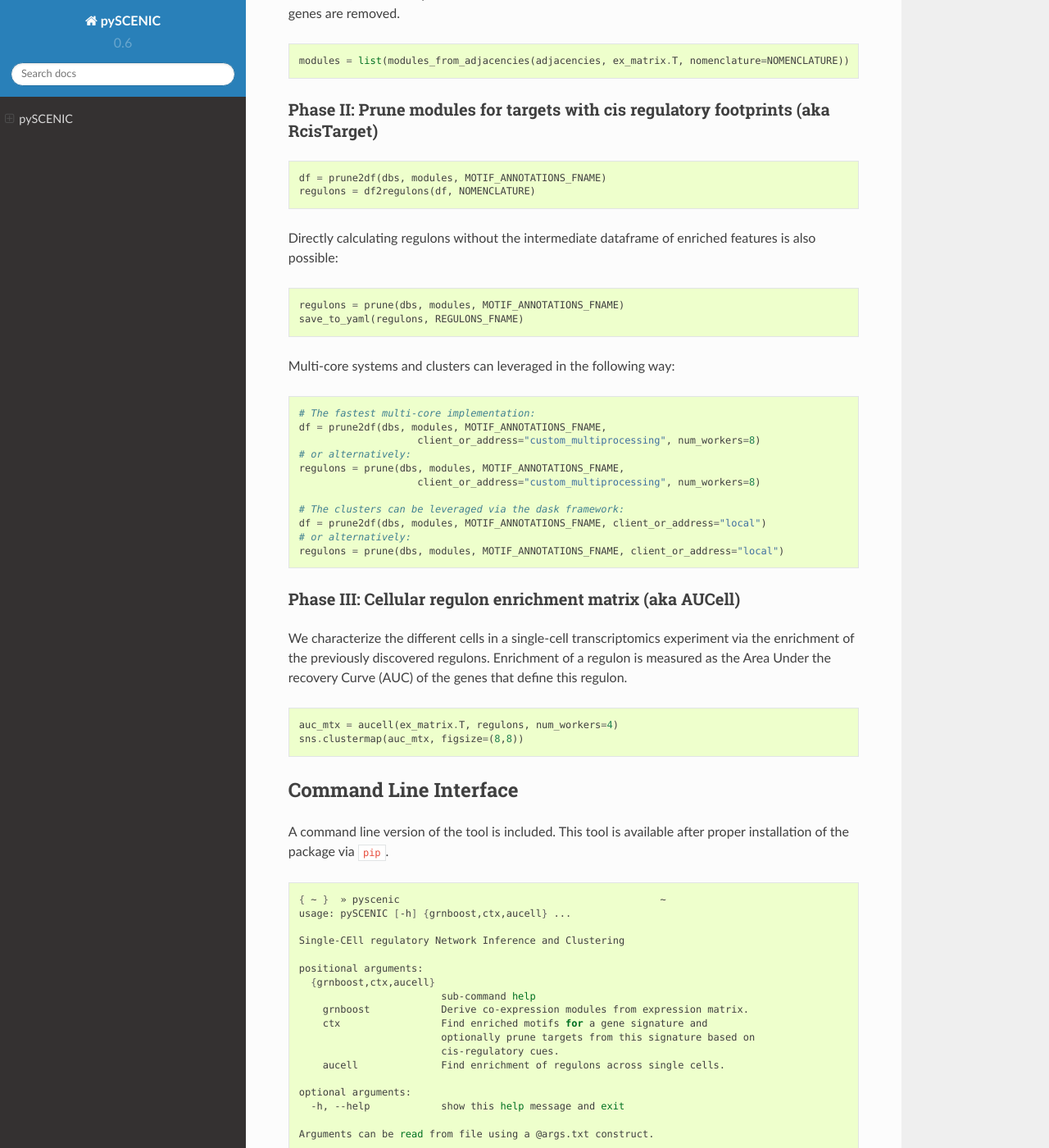
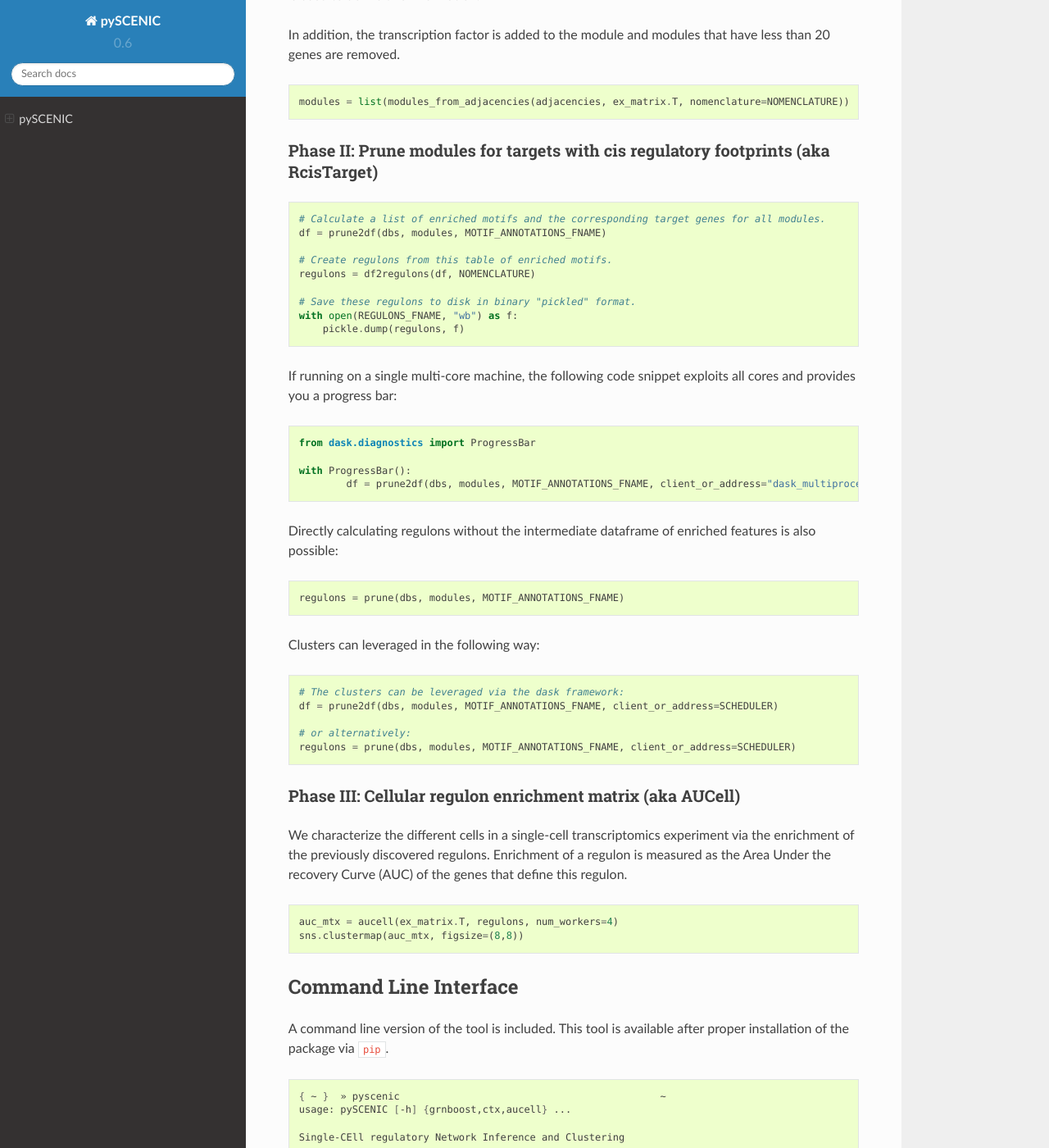
Before and after one commit to aertslab/pySCENIC, a Sphinx documentation site: the page built from docs/index.rst, in a window 1280 px wide and 1400 px high, scrolled down 4998 px. Shown: the whole window at 82% size. Built offline with Sphinx 7.4.7 and the Read the Docs theme 2.0.0, drawn with Linux system fonts in a browser that asks for light colours; some of the changed text lies outside the part shown.

Commit message:
More elaborate tutorial.

```diff
--- a/docs/index.rst
+++ b/docs/index.rst
@@ -135,6 +135,8 @@ First we import the necessary modules and declare some constants:
 .. code-block:: python
 
     import os
+    import glob
+    import pickle
     import pandas as pd
     import numpy as np
 
@@ -142,7 +144,7 @@ First we import the necessary modules and declare some constants:
     from arboretum.algo import grnboost2
 
     from pyscenic.rnkdb import FeatherRankingDatabase as RankingDatabase
-    from pyscenic.utils import modules_from_adjacencies, save_to_yaml
+    from pyscenic.utils import modules_from_adjacencies
     from pyscenic.prune import prune, prune2df
     from pyscenic.aucell import aucell
 
@@ -151,11 +153,12 @@ First we import the necessary modules and declare some constants:
     DATA_FOLDER="~/tmp"
     RESOURCES_FOLDER="~/resources"
     DATABASE_FOLDER = "~/databases/"
+    SCHEDULER="123.122.8.24:8786"
     FEATHER_GLOB = os.path.join(DATABASE_FOLDER, "mm9-*.feather")
     MOTIF_ANNOTATIONS_FNAME = os.path.join(RESOURCES_FOLDER, "motifs-v9-nr.mgi-m0.001-o0.0.tbl")
     MM_TFS_FNAME = os.path.join(RESOURCES_FOLDER, 'mm_tfs.txt')
     SC_EXP_FNAME = os.path.join(RESOURCES_FOLDER, "GSE60361_C1-3005-Expression.txt")
-    REGULONS_FNAME = os.path.join(DATA_FOLDER, "regulons.yaml")
+    REGULONS_FNAME = os.path.join(DATA_FOLDER, "regulons.p")
     NOMENCLATURE = "MGI"
 
 
@@ -259,31 +262,42 @@ Phase II: Prune modules for targets with cis regulatory footprints (aka RcisTarg
 
 .. code-block:: python
 
+    # Calculate a list of enriched motifs and the corresponding target genes for all modules.
     df = prune2df(dbs, modules, MOTIF_ANNOTATIONS_FNAME)
+
+    # Create regulons from this table of enriched motifs.
     regulons = df2regulons(df, NOMENCLATURE)
+
+    # Save these regulons to disk in binary "pickled" format.
+    with open(REGULONS_FNAME, "wb") as f:
+        pickle.dump(regulons, f)
+
+If running on a single multi-core machine, the following code snippet exploits all cores and provides you
+a progress bar:
+
+.. code-block:: python
+
+    from dask.diagnostics import ProgressBar
+
+    with ProgressBar():
+	    df = prune2df(dbs, modules, MOTIF_ANNOTATIONS_FNAME, client_or_address="dask_multiprocessing")
 
 Directly calculating regulons without the intermediate dataframe of enriched features is also possible:
 
 .. code-block:: python
 
     regulons = prune(dbs, modules, MOTIF_ANNOTATIONS_FNAME)
-    save_to_yaml(regulons, REGULONS_FNAME)
 
-Multi-core systems and clusters can leveraged in the following way:
+
+Clusters can leveraged in the following way:
 
 .. code-block:: python
 
-    # The fastest multi-core implementation:
-    df = prune2df(dbs, modules, MOTIF_ANNOTATIONS_FNAME,
-                        client_or_address="custom_multiprocessing", num_workers=8)
+    # The clusters can be leveraged via the dask framework:
+    df = prune2df(dbs, modules, MOTIF_ANNOTATIONS_FNAME, client_or_address=SCHEDULER)
+
     # or alternatively:
-    regulons = prune(dbs, modules, MOTIF_ANNOTATIONS_FNAME,
-                        client_or_address="custom_multiprocessing", num_workers=8)
-
-    # The clusters can be leveraged via the dask framework:
-    df = prune2df(dbs, modules, MOTIF_ANNOTATIONS_FNAME, client_or_address="local")
-    # or alternatively:
-    regulons = prune(dbs, modules, MOTIF_ANNOTATIONS_FNAME, client_or_address="local")
+    regulons = prune(dbs, modules, MOTIF_ANNOTATIONS_FNAME, client_or_address=SCHEDULER)
 
 Phase III: Cellular regulon enrichment matrix (aka AUCell)
 ~~~~~~~~~~~~~~~~~~~~~~~~~~~~~~~~~~~~~~~~~~~~~~~~~~~~~~~~~~~
```
Also changed, not shown: other parts of docs/index.rst (+2 -2 lines), README.rst (+28 -15 lines).
